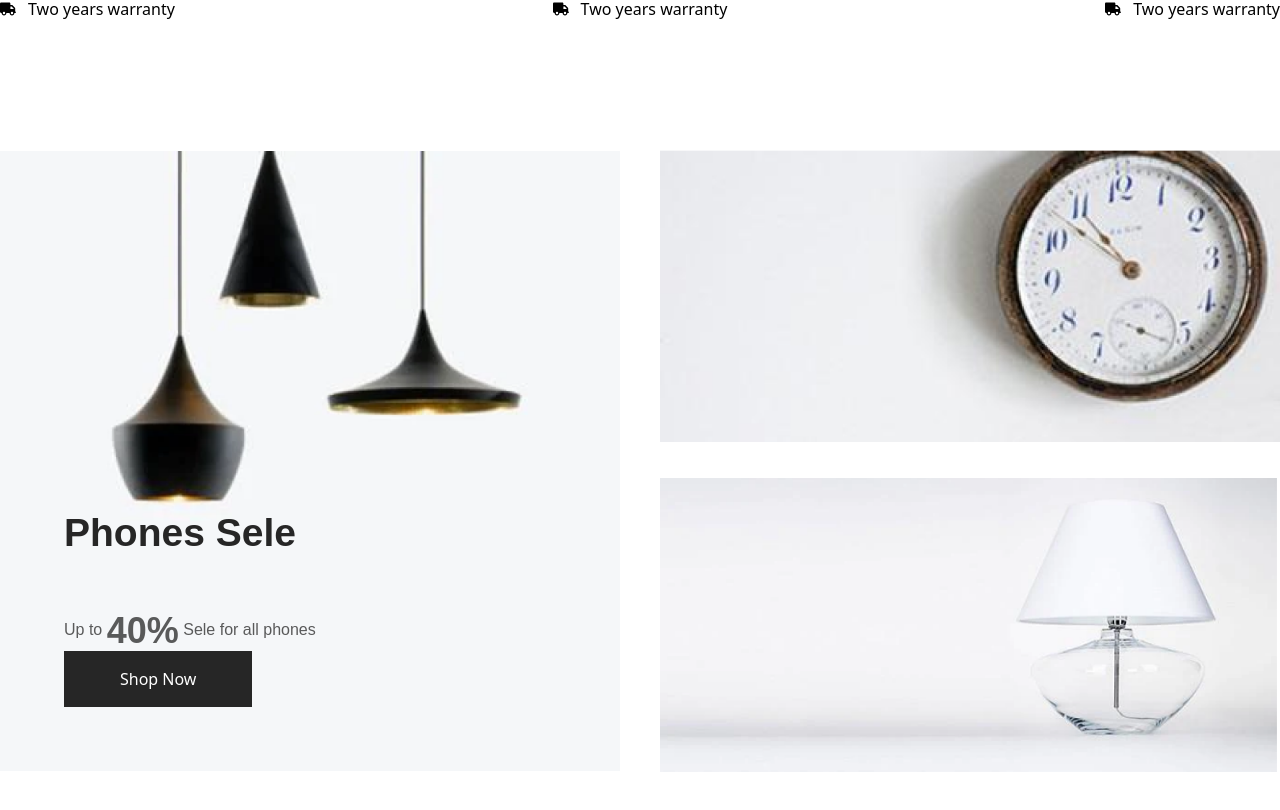
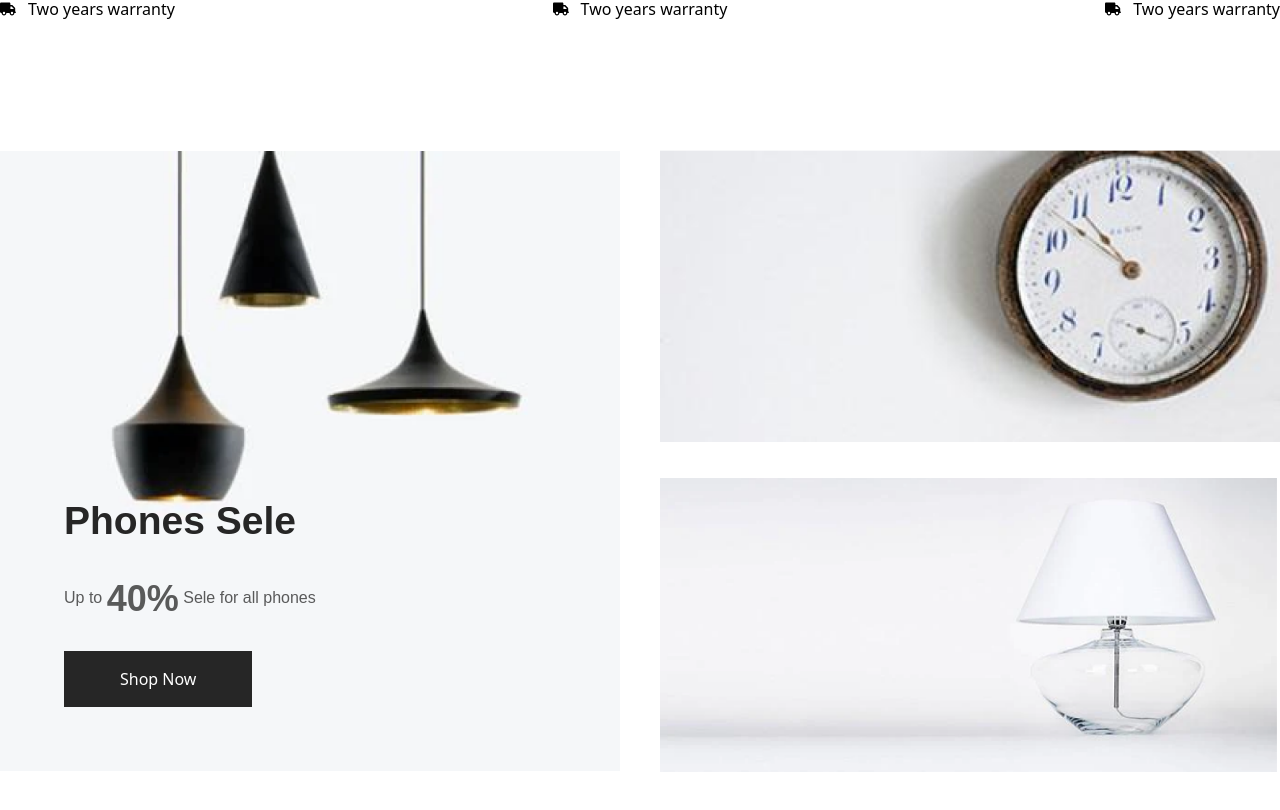
Before and after one commit to mdarafat2201/oreby1, a React (Vite) app: page / in a window 1280 px wide. Shown: the part 604-1414 px from the top of the page. Built offline with nearby package versions, Linux system fonts and the light colour scheme.

Commit message:
add a new common component

```diff
--- /dev/null
+++ b/src/Component/CommonConponent/Overlay.jsx
@@ -0,0 +1,7 @@
+import React from "react";
+
+const Overlay = () => {
+  return <div>Overlay</div>;
+};
+
+export default Overlay;
--- a/src/Component/SeleInfo/SeleInfo.jsx
+++ b/src/Component/SeleInfo/SeleInfo.jsx
@@ -19,13 +19,15 @@ const SeleInfo = () => {
                 <h3 className="text-main_font_color font-bold font-DMsans text-[39px]">
                   Phones Sele
                 </h3>
-                <p className="mt-12 text-main_font_color font-normal font-DMsans text-base opacity-75">
+                <p className="mt-7 text-main_font_color font-normal font-DMsans text-base opacity-75 mb-8">
                   Up to{" "}
                   <span className="font-bold text-4xl align-middle">40%</span>{" "}
                   Sele for all phones
                 </p>
                 <Button
-                  className={"py-4 px-14 bg-main_font_color text-main_bg_color"}
+                  className={
+                    "py-4 px-14 bg-main_font_color text-main_bg_color hover:bg-slate-700"
+                  }
                   title="Shop Now"
                 />
               </div>
```
